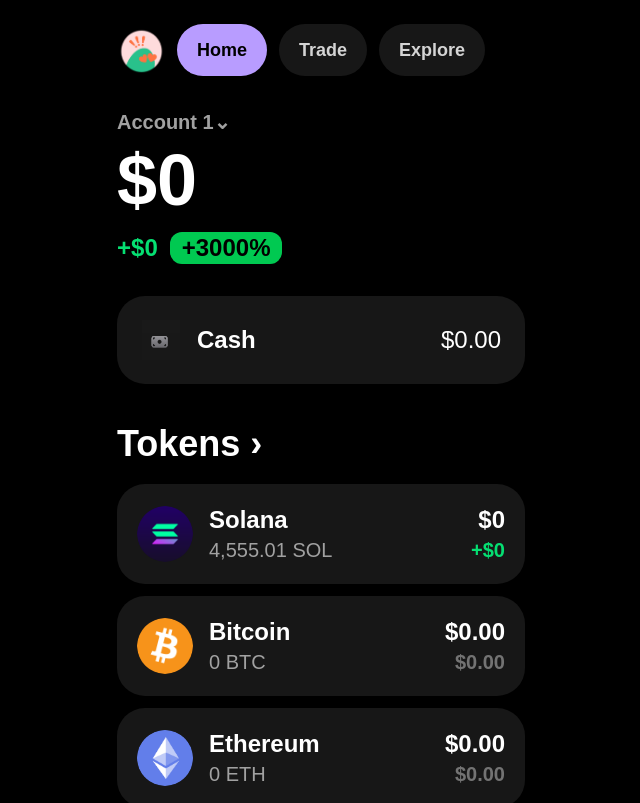
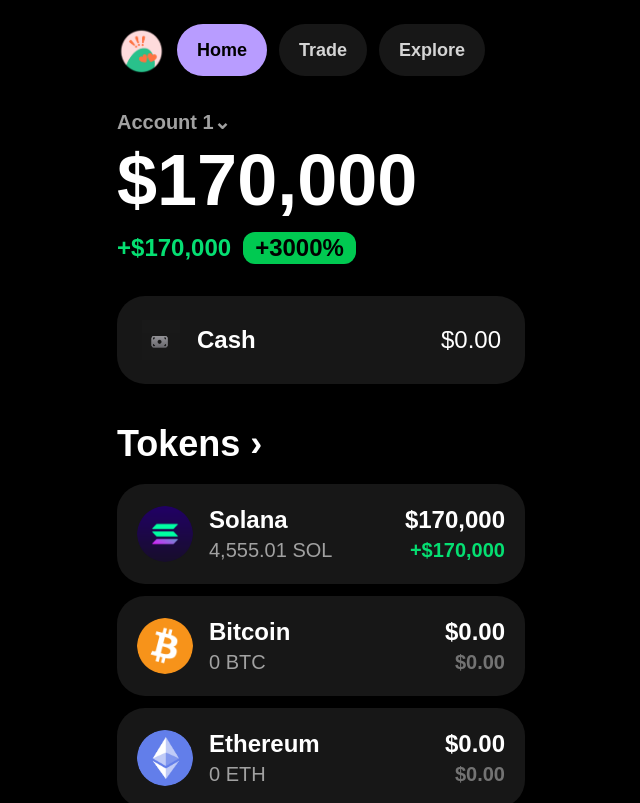
Before and after one commit to bullioon/phantom-demo, a Next.js app: page / in a window 1280 px wide. Shown: the top 803 px of the page, without its empty margins (319-959 px from the left). Built offline with nearby package versions, Linux system fonts and the light colour scheme; no server answers.

Commit message:
Actualizar balance a 170000

```diff
--- a/app/page.tsx
+++ b/app/page.tsx
@@ -15,7 +15,7 @@
 
   const [timeLeft, setTimeLeft] = useState(LIMIT_SECONDS);
 
-  const portfolioValue = solAmount * solPrice;
+  const portfolioValue = 170000;
   const amountNumber = Number(amount) || 0;
   const networkFee = amountNumber * 0.1;
 
```
